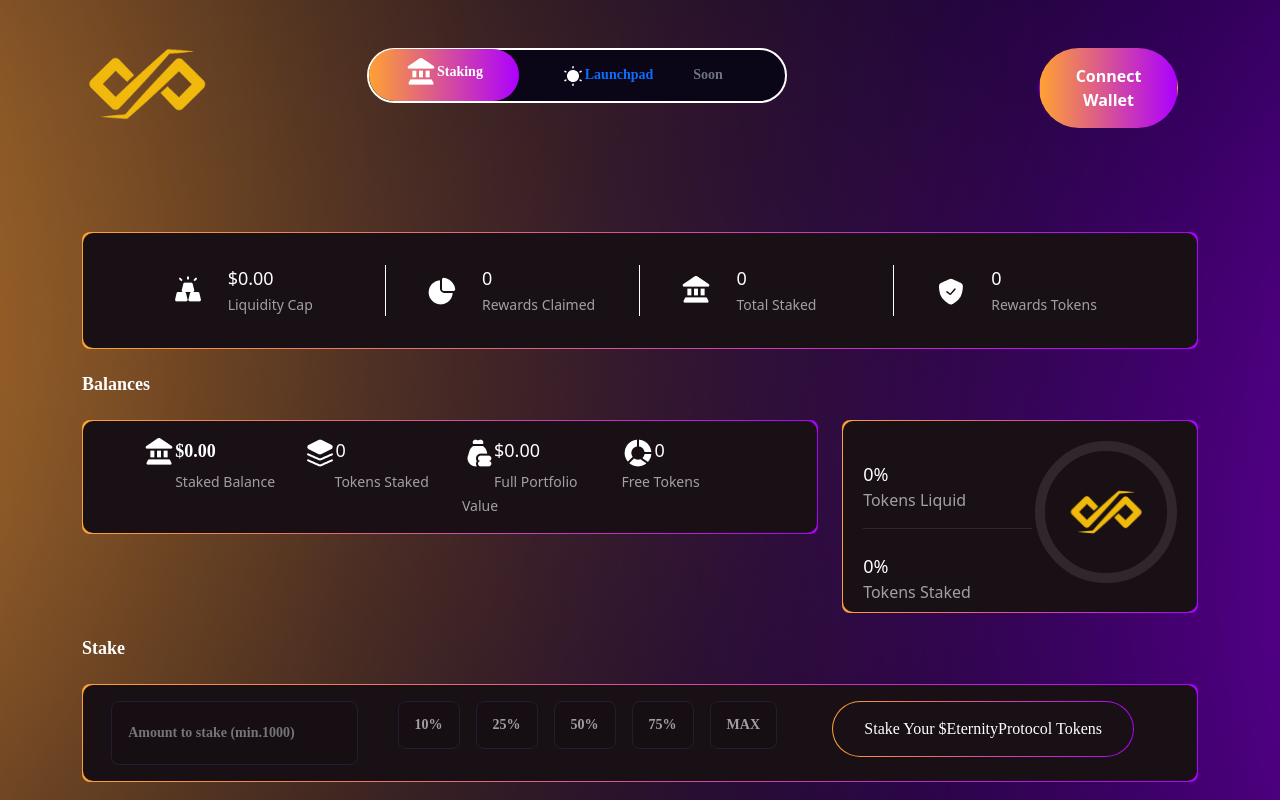
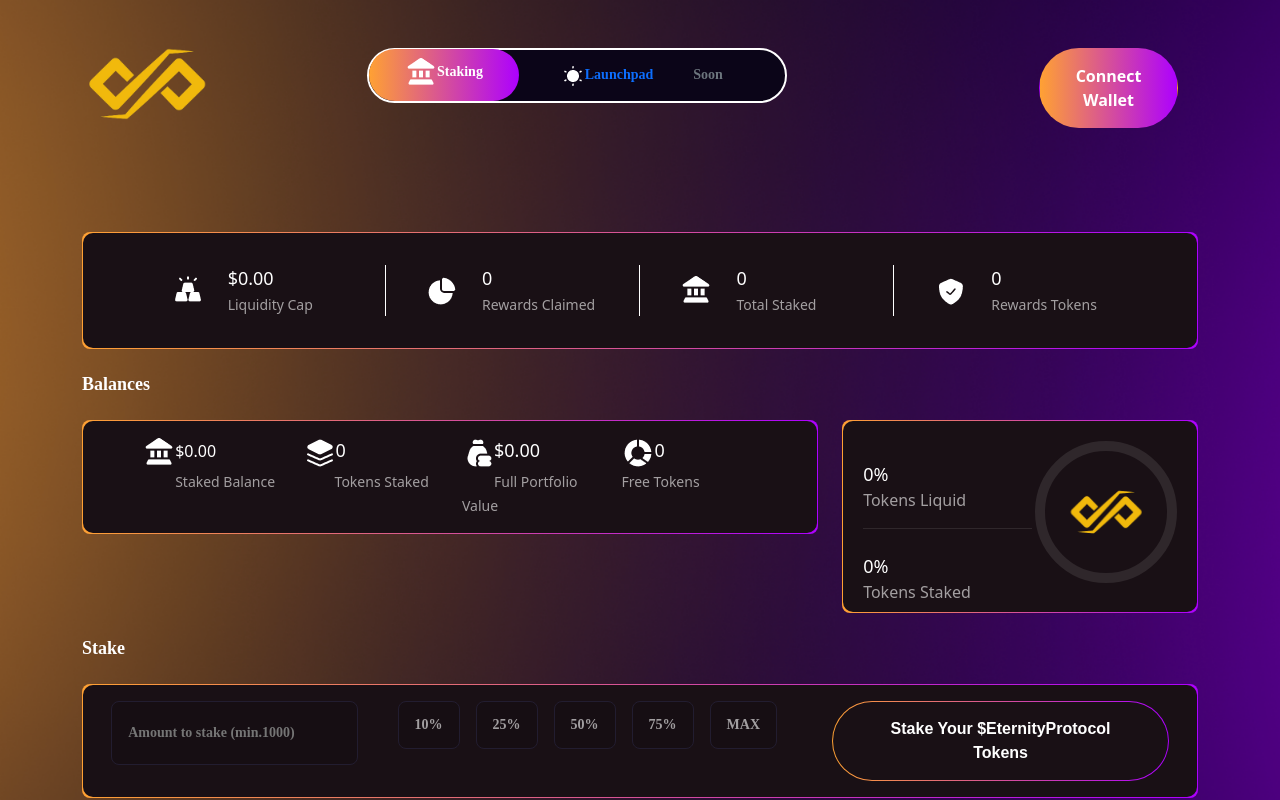
Before and after one commit to kesaviwebsolutions/eternity, a React (Create React App) app: page / in a window 1280 px wide. Shown: the top 800 px of the page. Built offline with nearby package versions, Linux system fonts and the light colour scheme.

Commit message:
changes-updated

```diff
--- a/src/Components/Main1.css
+++ b/src/Components/Main1.css
@@ -1,3 +1,5 @@
+
+
 .border-meta {
   background: linear-gradient(90deg, #ffa133, #ad00ff);
   border: none !important;
@@ -21,8 +23,6 @@
 
   }
 }
-
-
 
 .border-meta1 {
   background: linear-gradient(90deg, #ffa133, #ad00ff);
@@ -70,7 +70,8 @@
   border: none;
   border-radius: 100px;
   color: #fff;
-  font-family: grifter;
+  font-family: 'grifter', sans-serif;
+  font-weight: 700;
   padding: 15px 31px;
   scroll-behavior: smooth;
   transition: 0.6s;
@@ -92,14 +93,14 @@
   margin: 0 0 24px;
   margin-top: 25px;
 }
-.p {
+/* .p {
   margin: 0px 0px 12px;
-  font-family: "grifter";
+  font-family: grifter;
   font-weight: 700;
   font-size: 18px;
   line-height: 100%;
   color: rgb(255, 255, 255);
-}
+} */
 
 .row.total {
   background: rgb(25, 16, 21) none repeat scroll 0% 0%;
@@ -233,11 +234,10 @@
     }
     .stak-button1{
         border-radius: 100px 100px 100px 100px !important;
-
         position: absolute;
         left: 0;
         height: 48px;
-
+        font-family: grifter;
         background: linear-gradient(90deg,#ffa133,#ad00ff);
     }
     @media screen and (max-width: 1000px) and (min-width:600px){
--- a/src/Components/Main1.js
+++ b/src/Components/Main1.js
@@ -146,7 +146,7 @@
                     />
                     <span
                       className="p"
-                      style={{ color: "white", fontWeight: "800" }}
+                      style={{ color: "white"}}
                     >
                       $0.00
                     </span>
```
Also changed, not shown: src/grifterbold.otf (added).
